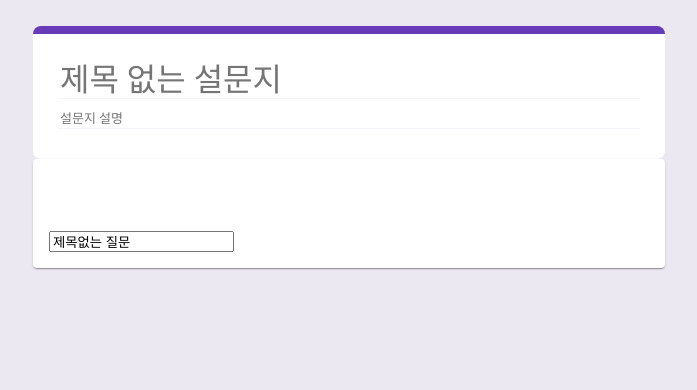
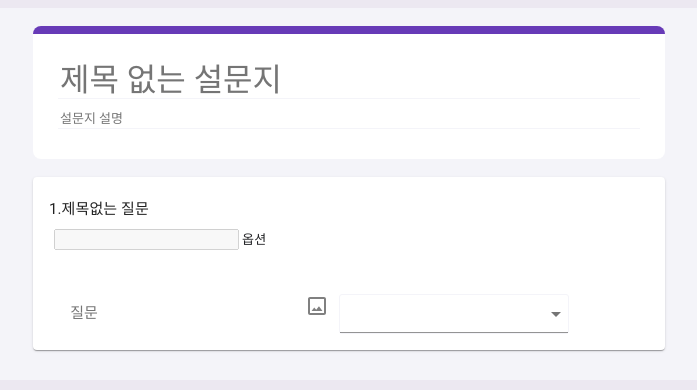
Before and after one commit to josuncom/movieApp, a React (Create React App) app: page /#/ in a window 1280 px wide. Shown: the top 390 px of the page, without its empty margins (291-988 px from the left). Built offline with nearby package versions, Linux system fonts and the light colour scheme.

Commit message:
Question Form 진행중"

```diff
--- a/src/components/Question.css
+++ b/src/components/Question.css
@@ -50,3 +50,70 @@ body{
     color : black;
     height:20px;
 }
+
+.question_boxes{
+    display: flex;
+    flex-direction: row;
+    justify-content: center;
+}
+
+.add_questions_top{
+    display: flex;
+    flex-direction: row;
+    align-items: center;
+    justify-content: space-between;
+}
+
+
+.add_questions{
+    background-color: white;
+    border-radius: 8px;
+    padding : 25px 22px;
+    text-transform: capitalize;
+    display: flex;
+    flex-direction: column;
+    padding-top: 0px;
+    width: 93%;
+    margin-left: 10px;
+}
+
+.question{
+    box-sizing: border-box;
+    margin-top: 10px;
+   font-family: 'Google Sans',Roboto,Arial,sans-serif;
+   font-size: 15px;
+   font-weight: 400;
+   flex:1;
+   line-height: 40px;
+   width: 40%;
+   border:none;
+   outline:none;
+   color:black;
+   height:40px;
+   margin-right: 10px;
+   line-height: 10px;
+   padding:10px;
+}
+
+.question:focus{
+    border-bottom:1px solid rgb(103, 58, 183);
+
+    background-color:#F4F4F9;
+}
+
+.select{
+    height:40px;
+    width:230px;
+    border:0.5px solid ;
+    padding:5px 15px;
+    color:black;
+    margin-left:10px;
+    margin-right:10px;
+    border:1.5px solid #F4F4F9;
+    border-radius:3px;
+background:transparent;
+}
+
+.menuitem{
+    color: rgba(118, 118, 118, 0.3);
+  }
--- a/src/components/Question.js
+++ b/src/components/Question.js
@@ -1,15 +1,14 @@
 import React, { useState } from "react";
 import "./Question.css";
 import Accordion from "@material-ui/core/Accordion";
-import { AccordionDetails, AccordionSummary, Typography } from "@material-ui/core";
-import { FormControlLabel } from "@material-ui/core";
+import { AccordionDetails, AccordionSummary, Select, Typography, MenuItem, FormControlLabel, Radio } from "@material-ui/core";
 import { Link } from "react-router-dom";
-
+import { CropOriginal, CheckBox, ViewHeadline, ShortText, ArrowDropDownCircle } from "@material-ui/icons";
 
 export default function Question(){
     const [questions, setQuestion] = useState(
         [{questionText : "제목없는 질문",
-        quesstionType : "객관식질문",
+        questionType : "객관식질문",
         options : [
             {optionText : "옵션"},
         ],
@@ -22,7 +21,7 @@ export default function Question(){
             <div>
             <Accordion expanded={questions[i].open} className={questions[i].open ? 'add.border' : ""}>
                 <AccordionSummary aria-controls="panelia-content" id="panelia-header" elevation={1} style={{width:'100%'}}>
-                    {!questions[i].open ? (
+                    {questions[i].open ? (
                         <div className="saved_questions">
                             <Typography style={{fontSize:"15px",fontWeight:"400",letterSpacing: '.1px',lineHeight:'24px',paddingBottom:"8px"}}> {i + 1}.{ques.questionText}</Typography>
                             {ques.options.map((op, j)=>(
@@ -47,7 +46,15 @@ export default function Question(){
                     <div className="question_boxes">
                         <AccordionDetails className="add_questions">
                             <div className="add_question_top">
-                                <input type="text" className="question" placeholder="질문" value={ques.questionText}></input>
+                                <input type="text" className="question" placeholder="질문"></input>
+                                <CropOriginal style={{color:"gray"}}/>
+                                <Select className="select" style={{color:"gray", fontSize:"13px"}}>
+                                    <MenuItem id="ShortText" value="Text"><ShortText style={{marginRight:"10px", color:"gray"}} checked/>단답형</MenuItem>
+                                    <MenuItem id="LongText" value="Text"><ViewHeadline style={{marginRight:"10px", color:"gray"}} checked/>장문형</MenuItem>
+                                    <MenuItem id="checkBox" value="Checkbox"><CheckBox style={{marginRight:"10px", color:"gray"}} checked/>체크박스</MenuItem>
+                                    <MenuItem id="radio" value="Radio"><Radio style={{marginRight:"10px", color:"gray"}} checked/>객관식 질문</MenuItem>
+                                    <MenuItem id="radio" value="Radio"><ArrowDropDownCircle style={{marginRight:"10px", color:"gray"}} checked/>드롭다운</MenuItem>
+                                </Select>
                             </div>
                         </AccordionDetails>
                     </div>
@@ -57,7 +64,7 @@ export default function Question(){
     }
 
     return(
-        <div classNAme="question_form">
+        <div className="question_form">
             <br/>
             <div className="section">
                 <div className="quesion_title_section">
@@ -66,6 +73,7 @@ export default function Question(){
                         <input type="text" className="question_form_top_desc" placeholder="설문지 설명"></input>
                     </div>
                 </div>
+                <br/>
                 {questionUI()}
             </div>
         </div>
```
